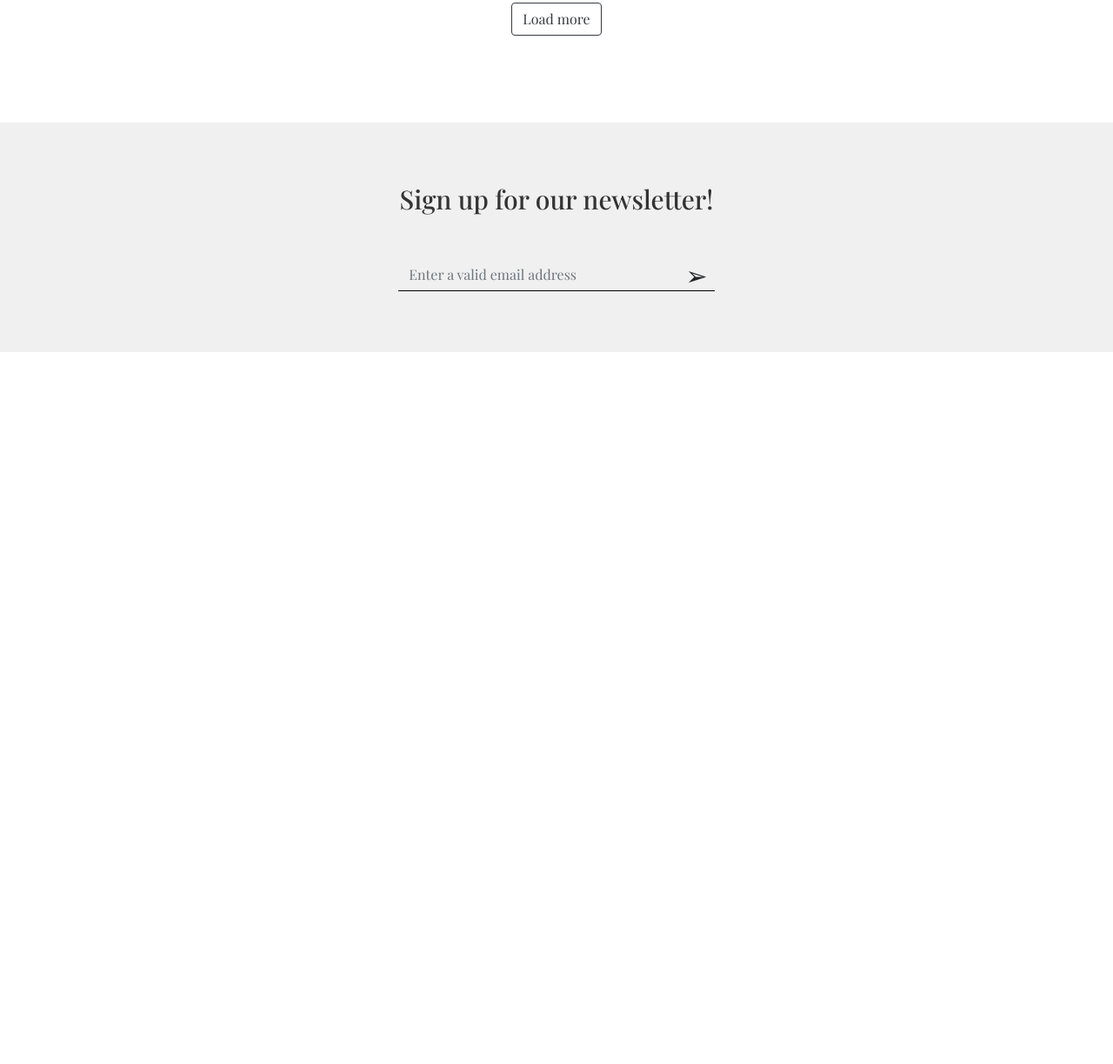
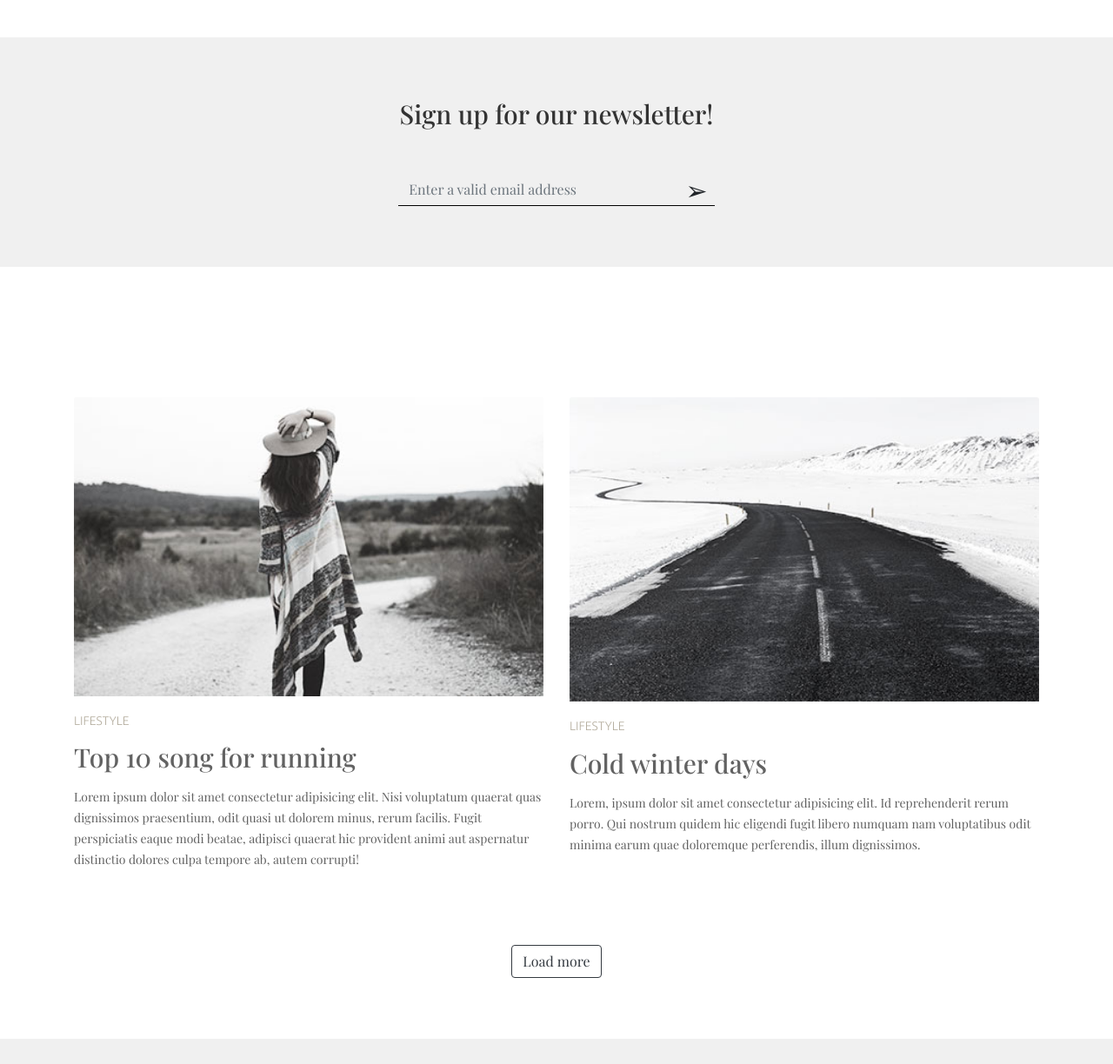
Before and after one commit to miptleha/sample-sites, a plain HTML site: page Created/minimo/index.html in a window 1280 px wide. Shown: the part 2363-3587 px from the top of the page at 87% size. Before the commit the page ends 2968 px from the top, so only its background shows below. Drawn offline with nearby package versions, Linux system fonts and the light colour scheme.

Commit message:
add footer

```diff
--- a/Created/minimo/index.html
+++ b/Created/minimo/index.html
@@ -7,6 +7,7 @@
   <link rel="stylesheet" href="vendor/bootstrap.min.css">
   <link rel="stylesheet"
     href="https://fonts.googleapis.com/css2?family=Inconsolata&family=Playfair+Display:wght@400;500&family=Ubuntu:wght@300&display=swap">
+  <link rel="stylesheet" href="https://stackpath.bootstrapcdn.com/font-awesome/4.7.0/css/font-awesome.min.css">
   <link rel="stylesheet" href="site.css">
   <title>Minimo</title>
 </head>
@@ -128,6 +129,50 @@
           </div>
         </div>
       </div>
+    </div>
+  </div>
+
+  <section class="email">
+    <div class="container">
+      <h3 class="email-header text-center">Sign up for our newsletter!</h3>
+      <form>
+        <div class="form-row">
+          <div class="col-lg-4 offset-lg-4 col-md-6 offset-md-3 form-input">
+            <input type="email" class="form-control" placeholder="Enter a valid email address" required="">
+            <button class="btn" type="submit">&#10146;</button>
+          </div>
+        </div>
+      </form>
+    </div>
+  </section>
+
+  <div class="container grid-card">
+    <div class="row">
+      <div class="col-md-6">
+        <div class="card">
+          <img src="img/post-5.jpg" class="card-img-top" alt="...">
+          <div class="card-body">
+            <h3 class="post-category">lifestyle</h3>
+            <h5 class="post-title">Top 10 song for running</h5>
+            <p class="post-text">Lorem ipsum dolor sit amet consectetur adipisicing elit. Nisi voluptatum quaerat quas
+              dignissimos praesentium, odit quasi ut dolorem minus, rerum facilis. Fugit perspiciatis eaque modi beatae,
+              adipisci quaerat hic provident animi aut aspernatur distinctio dolores culpa tempore ab, autem corrupti!
+            </p>
+          </div>
+        </div>
+      </div>
+      <div class="col-md-6">
+        <div class="card">
+          <img src="img/post-6.jpg" class="card-img-top" alt="...">
+          <div class="card-body">
+            <h3 class="post-category">lifestyle</h3>
+            <h5 class="post-title">Cold winter days</h5>
+            <p class="post-text">Lorem, ipsum dolor sit amet consectetur adipisicing elit. Id reprehenderit rerum porro.
+              Qui nostrum quidem hic eligendi fugit libero numquam nam voluptatibus odit minima earum quae doloremque
+              perferendis, illum dignissimos.</p>
+          </div>
+        </div>
+      </div>
 
       <div class="col-md-12 text-center error-load-more d-none">
         <div class="alert alert-dark" role="alert"></div>
@@ -145,19 +190,20 @@
     </div>
   </div>
 
-  <section class="email">
-    <div class="container">
-      <h3 class="email-header text-center">Sign up for our newsletter!</h3>
-      <form>
-        <div class="form-row">
-          <div class="col-lg-4 offset-lg-4 col-md-6 offset-md-3 form-input">
-            <input type="email" class="form-control" placeholder="Enter a valid email address" required="">
-            <button class="btn" type="submit">&#10146;</button>
-          </div>
-        </div>
-      </form>
+  <footer>
+    <div class="container d-sm-flex justify-content-between footer-inner">
+      <div class="footer-left">
+        <a href="#">Terms and conditions</a>
+        <a href="#">Privacy</a>
+      </div>
+      <div class="footer-right">
+        <span>Follow</span>
+        <a href="#"><i class="fa fa-facebook" aria-hidden="true"></i></a>
+        <a href="#"><i class="fa fa-twitter" aria-hidden="true"></i></a>
+        <a href="#"><i class="fa fa-instagram" aria-hidden="true"></i></a>
+      </div>
     </div>
-  </container>
+  </footer>
 
   <script src="vendor/jquery-3.5.1.min.js"></script>
   <script src="vendor/popper.min.js"></script>
--- a/Created/minimo/site.css
+++ b/Created/minimo/site.css
@@ -62,8 +62,8 @@ header .nav-item a:hover::after {
 }
 
 .grid-card {
-    margin-top: 100px;
-    margin-bottom: 100px;
+    margin-top: 70px;
+    margin-bottom: 70px;
 }
 .grid-card .card {
     margin-bottom: 50px;
@@ -84,7 +84,7 @@ header .nav-item a:hover::after {
 .email {
     background-color: #f0f0f0;
     padding: 70px 0;
-    margin-bottom: 200px;
+    margin-bottom: 150px;
 }
 .email-header {
     margin-bottom: 50px;
@@ -107,3 +107,27 @@ header .nav-item a:hover::after {
     top: -10px;
     font-size: 30px;
 }
+
+footer {
+    background-color: #f0f0f0;
+    color: #000;
+}
+footer .footer-inner {
+    padding: 50px 0;
+}
+footer a {
+    color: #000;
+}
+footer a:hover {
+    color: #000;
+}
+footer .footer-left a {
+    margin-right: 20px;
+}
+footer .footer-right a {
+    margin-left: 20px;
+    color: #626262;
+}
+footer .footer-right a:hover {
+    color: #000;
+}
```
Also changed, not shown: Created/minimo/img/post-5.jpg (added), Created/minimo/img/post-6.jpg (added).
